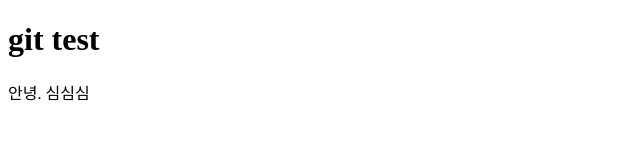
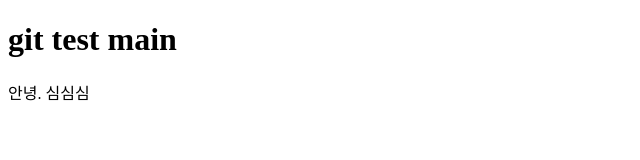
Before and after one commit to sangdon-developer/testgithub, a plain HTML site: page index.html in a window 1280 px wide. Shown: the whole page, without its empty margins (0-640 px from the left). Drawn offline with Linux system fonts and the light colour scheme.

Commit message:
메인페이지 생성

```diff
--- a/index.html
+++ b/index.html
@@ -7,7 +7,7 @@
     <title>Document</title>
 </head>
 <body>
-    <h1>git test</h1>
+    <h1>git test main</h1>
     <div>안녕. 심심심</div>
 </body>
 </html>
```
